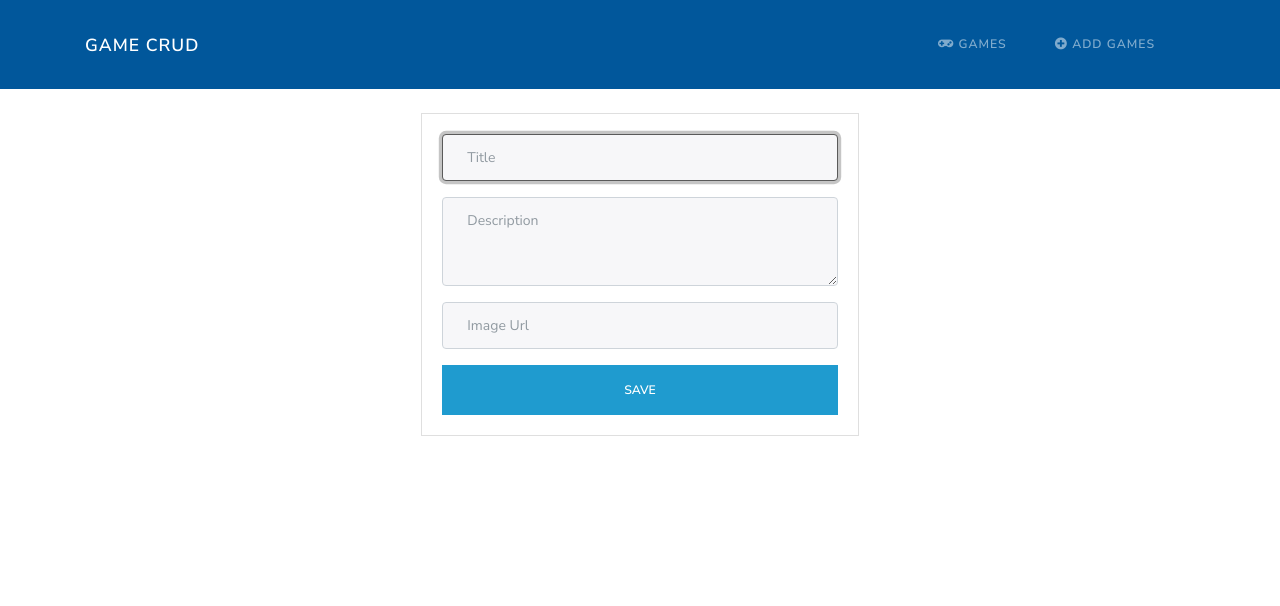
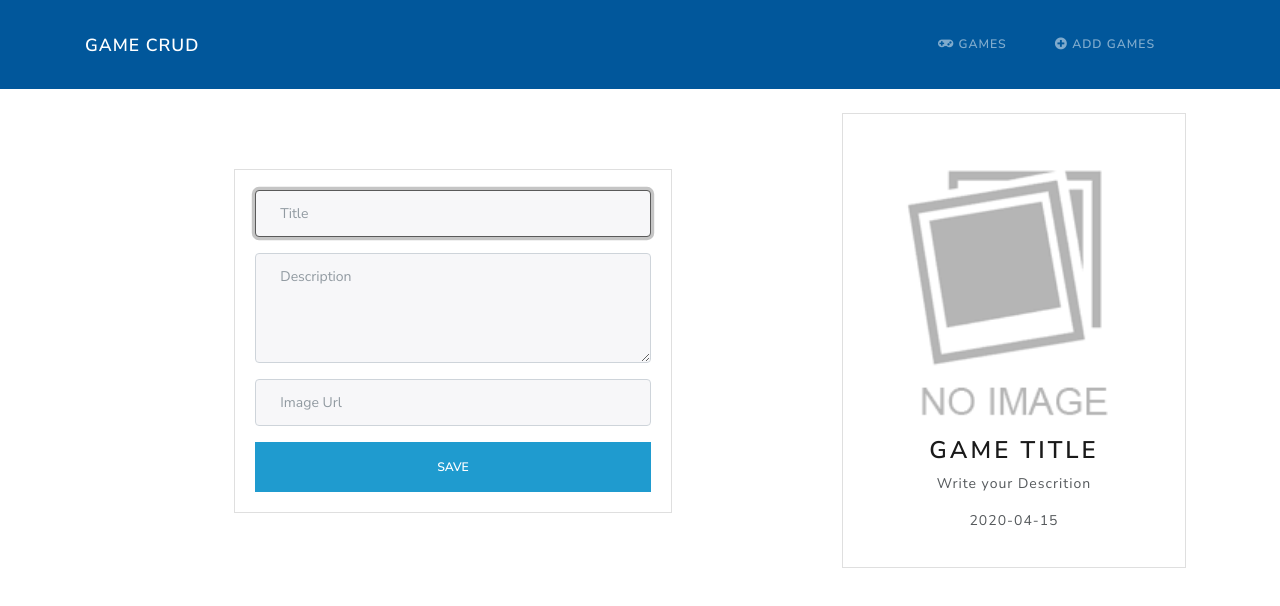
Before and after one commit to harievenad05/Games-Angular-Node-Mysql, an Angular app in the folder client/: page /add-games in a window 1280 px wide. Shown: the top 606 px of the page. Built offline with nearby package versions, Linux system fonts and the light colour scheme.

Commit message:
add game preview added

```diff
--- a/client/src/app/components/game-form/game-form.component.html
+++ b/client/src/app/components/game-form/game-form.component.html
@@ -6,7 +6,7 @@
                   <input type="text" name="title" [(ngModel)]="game.title" placeholder="Title" class="form-control" autofocus style="border-radius: 4px;">
                 </div>
                 <div class="form-group">
-                  <textarea name="description" [(ngModel)]="game.description" rows="3" placeholder="Description" class="form-control" style="border-radius: 4px;"></textarea>
+                  <textarea name="description" [(ngModel)]="game.description" rows="4" placeholder="Description" class="form-control" style="border-radius: 4px;"></textarea>
                 </div>
                 <div class="form-group">
                   <input type="url" name="image" [(ngModel)]="game.image" placeholder="Image Url" class="form-control" style="border-radius: 4px;">
@@ -16,3 +16,12 @@
         </div>
     </div>
 </div>
+
+<div class="col-md-4">
+  <div class="card card-body text-center">
+  <img [src]="game.image == '' ? '/assets/noimage.png' : game.image" alt="No Image" class="card-img-top" >
+    <h3>{{game.title == '' ? 'Game Title' : game.title}}</h3>
+    <p>{{game.description == '' ? 'Write your Descrition' : game.description}}</p>
+    <p>{{game.created_at | date: 'yyyy-MM-dd'}}</p>
+  </div>
+</div>
--- a/client/src/app/components/game-form/game-form.component.ts
+++ b/client/src/app/components/game-form/game-form.component.ts
@@ -16,7 +16,8 @@ export class GameFormComponent implements OnInit {
   game: Game = {
     title: '',
     description: '',
-    image: ''
+    image: '',
+    created_at: new Date()
   };
 
   constructor(private gameService: GamesService) { }
@@ -25,6 +26,7 @@ export class GameFormComponent implements OnInit {
   }
 
   saveNewGame(){
+    delete this.game.created_at;
     this.gameService.saveGame(this.game).subscribe((res: GameDataResponse) => {
       console.log(res)
       this.resetForm();
--- a/client/src/app/components/game-list/game-list.component.ts
+++ b/client/src/app/components/game-list/game-list.component.ts
@@ -1,4 +1,4 @@
-import { Component, OnInit } from '@angular/core';
+import { Component, OnInit, HostBinding } from '@angular/core';
 import { GamesService } from '../../services/games.service';
 import { GameData, Game } from '../../models/game';
 
@@ -8,6 +8,8 @@ import { GameData, Game } from '../../models/game';
   styleUrls: ['./game-list.component.scss']
 })
 export class GameListComponent implements OnInit {
+
+  @HostBinding('class') classes = 'row';
 
   dataReceived: GameData;
   games: Game[];
```
Also changed, not shown: client/src/assets/noimage.png (added).
